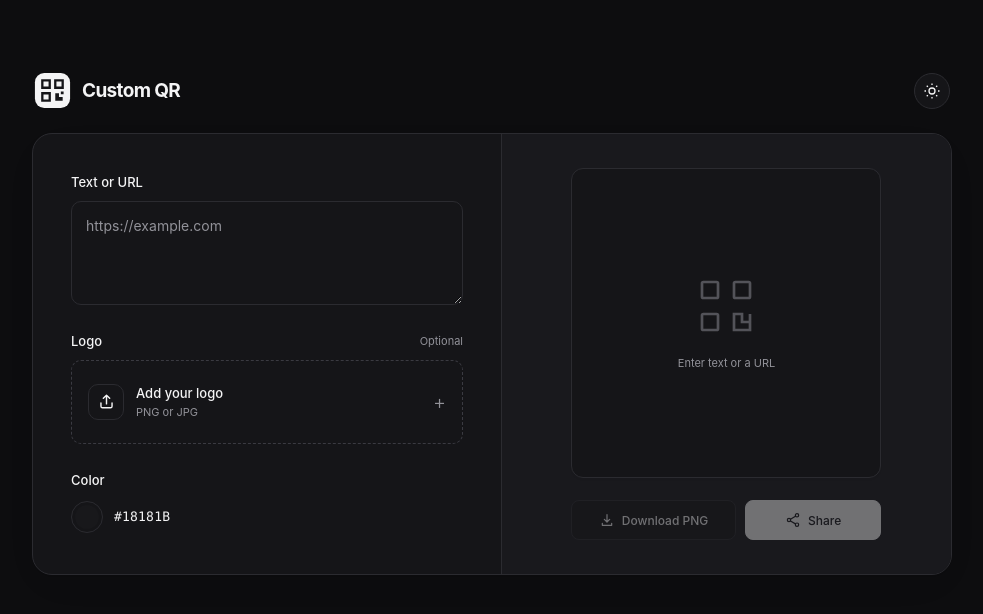
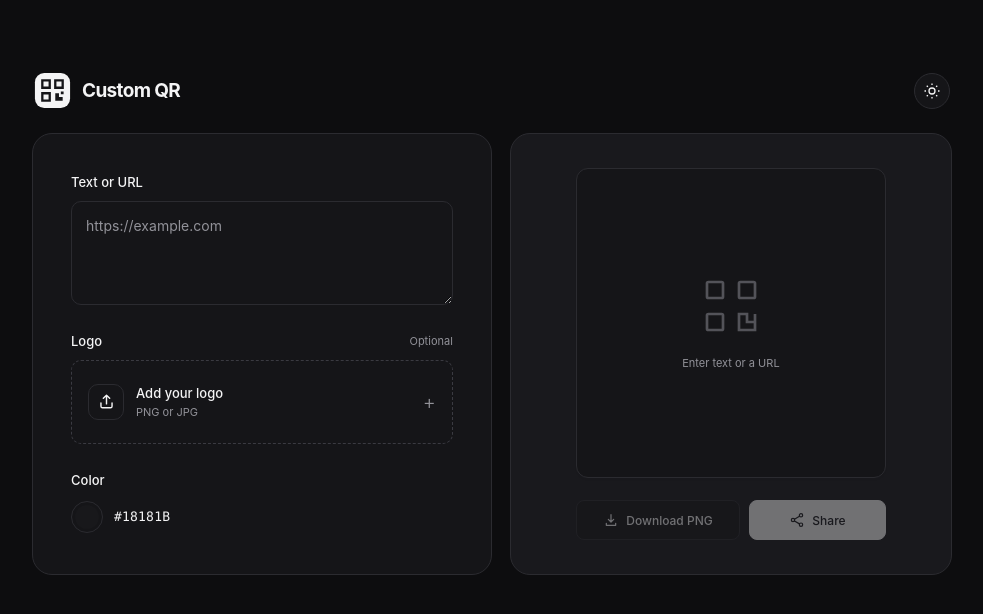
Before and after one commit to DevOrgN/qrcode-generator, a React (Vite) app: page / in a window 1280 px wide. Shown: the top 614 px of the page, without its empty margins (148-1131 px from the left). Built offline with nearby package versions, Linux system fonts and the light colour scheme.

Commit message:
Separate editor and preview into rounded panels

```diff
--- a/src/styles.css
+++ b/src/styles.css
@@ -136,3 +136,8 @@ textarea::placeholder { color: var(--muted); }
   .preview-card { padding: 18px; }
   .qr-stage, .action-row { width: min(100%, 220px); }
 }
+
+/* Independent panels keep all four corners rounded at every width. */
+.workspace { gap: 18px; overflow: visible; border: 0; border-radius: 0; background: transparent; box-shadow: none; }
+.editor-card, .preview-card { border: 1px solid var(--border); border-radius: 20px; }
+.editor-card { background: var(--surface); }
```
